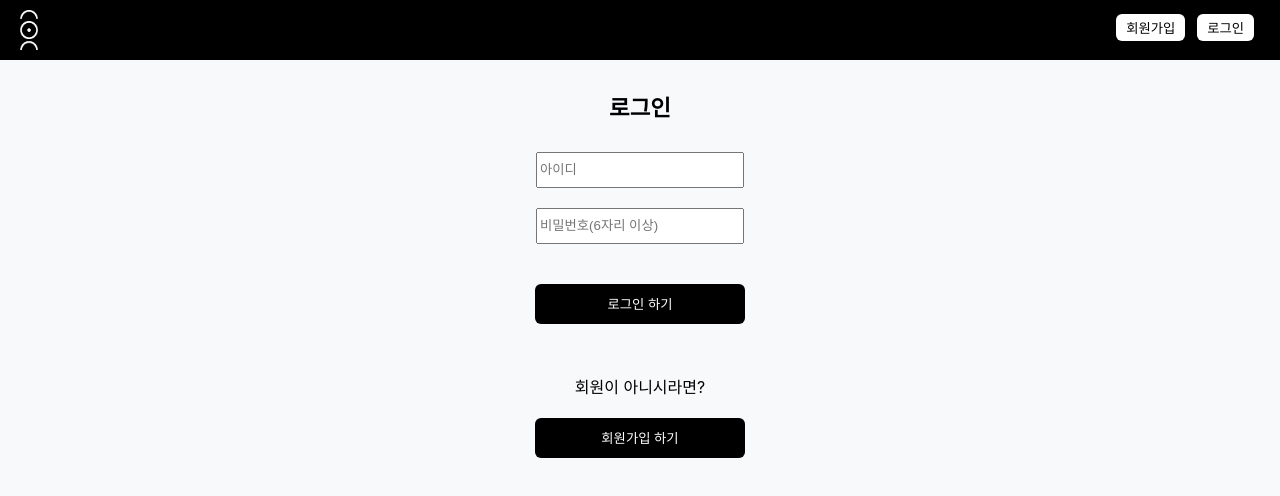
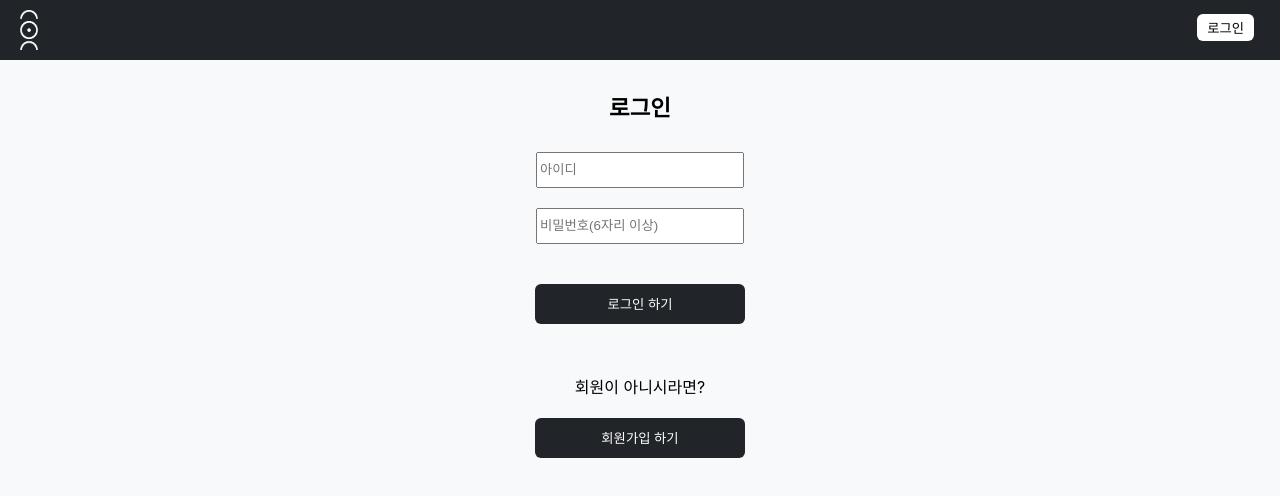
Before and after one commit to qoqomi/front-project, a React (Create React App) app: page /login in a window 1280 px wide. Shown: the top 496 px of the page. Built offline with nearby package versions, Linux system fonts and the light colour scheme; the HTML template or start-up script is replaced by a standard one.

Commit message:
배경 색상 변경

```diff
--- a/src/components/Nav.js
+++ b/src/components/Nav.js
@@ -17,9 +17,6 @@ const Nav = () => {
       </User> */}
       <User>
           <Button onClick={() => {
-            navigate('./signup');
-          }}>회원가입</Button>
-          <Button onClick={() => {
             navigate('./login');
           }}>로그인</Button>
       </User>
@@ -31,7 +28,7 @@ const Navbar = styled.div`
 position:relative;
 height:60px;
 margin:0;
-background-color:#000;
+background-color:#212529;
 font-size:1.2em;
 color:#fff;
 `
--- a/src/pages/Login.js
+++ b/src/pages/Login.js
@@ -49,7 +49,7 @@ height:40px;
 margin:20px auto 0;
 border:none;
 border-radius:6px;
-background-color:#000;
+background-color:#212529;
 color:#fff;
 cursor:pointer;
 `
--- a/src/pages/Signup.js
+++ b/src/pages/Signup.js
@@ -48,7 +48,7 @@ height:40px;
 margin:20px auto 0;
 border:none;
 border-radius:6px;
-background-color:#000;
+background-color:#212529;
 color:#fff;
 cursor:pointer;
 `
--- a/src/pages/Write.js
+++ b/src/pages/Write.js
@@ -29,7 +29,6 @@ const Wrap = styled.div`
   max-width: 500px;
   margin: 40px auto 0;
   padding: 40px 20px;
-  border: 3px solid #eee;
   border-radius: 20px;
   text-align: center;
   background-color: #fff;
@@ -63,7 +62,7 @@ const Button = styled.button`
   margin: 20px auto 0;
   border: none;
   border-radius: 6px;
-  background-color: #000;
+  background-color: #212529;
   color: #fff;
   cursor: pointer;
 `;
```
